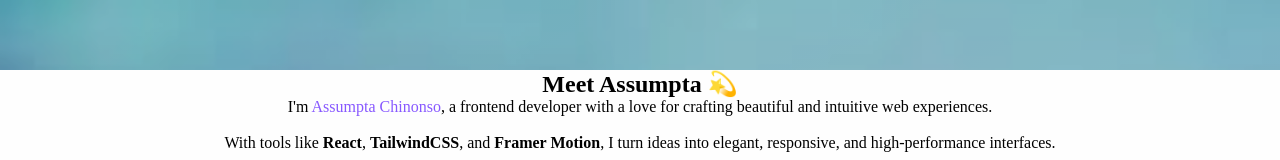
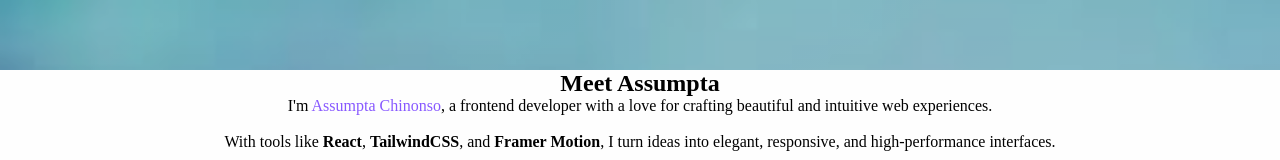
Before and after one commit to Assumpta-Chinonso1/my-assumpta-portfolio, a React (Vite) app: page / in a window 1280 px wide. Shown: the part 730-890 px from the top of the page. Built offline with nearby package versions, Linux system fonts and the light colour scheme.

Commit message:
new commit

```diff
--- a/src/Components/About.jsx
+++ b/src/Components/About.jsx
@@ -22,7 +22,7 @@ const About = () => {
           transition={{ duration: 1.2 }}
         >
           <h2 className="text-4xl md:text-5xl font-extrabold mb-6 text-gray-900 leading-tight">
-            Meet Assumpta 💫
+            Meet Assumpta
           </h2>
           <p className="text-lg md:text-xl leading-relaxed tracking-wide text-gray-700">
             I'm <span className="text-[#8758ff] font-semibold">Assumpta Chinonso</span>, a frontend developer with a love for crafting beautiful and intuitive web experiences.
```
